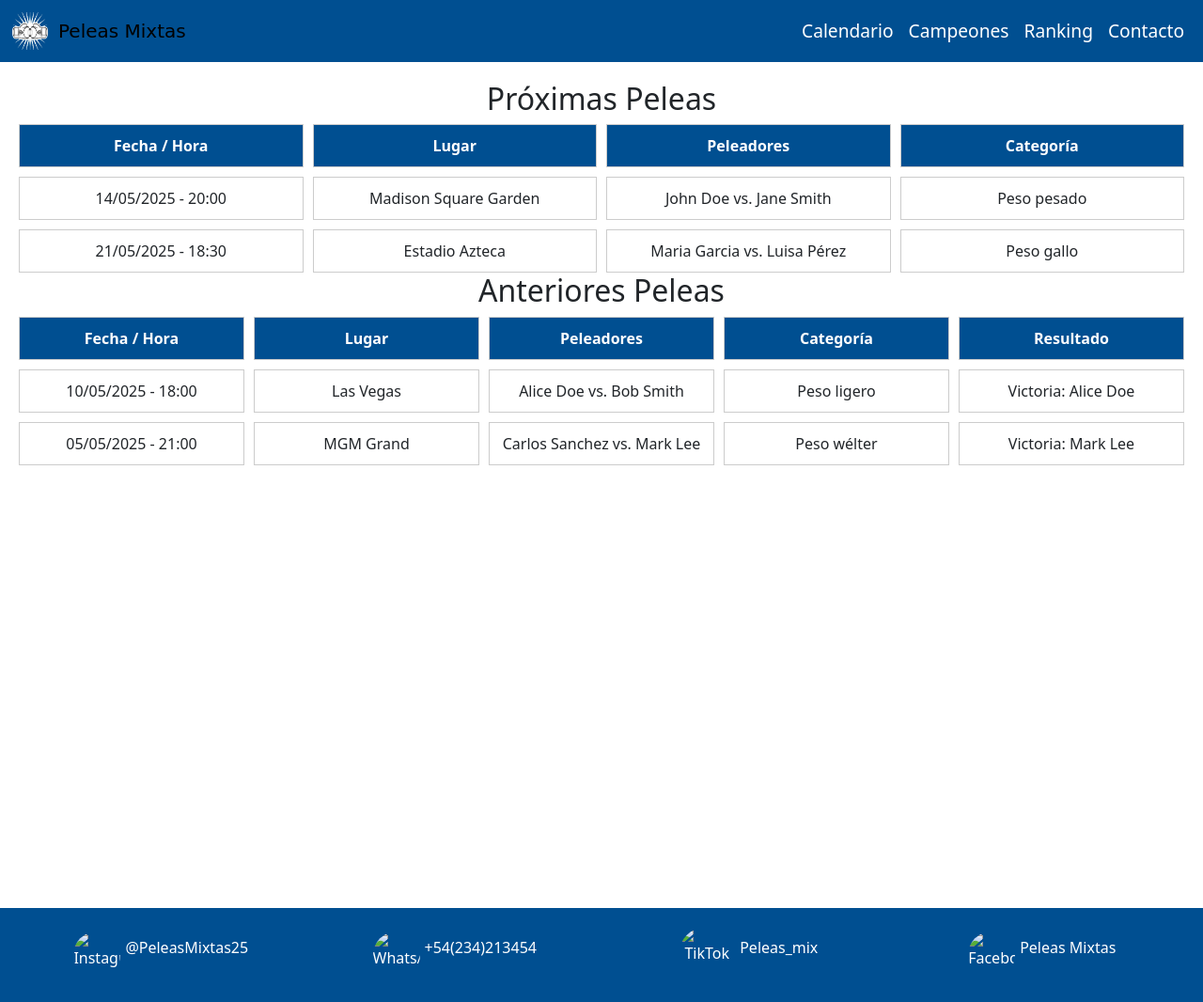
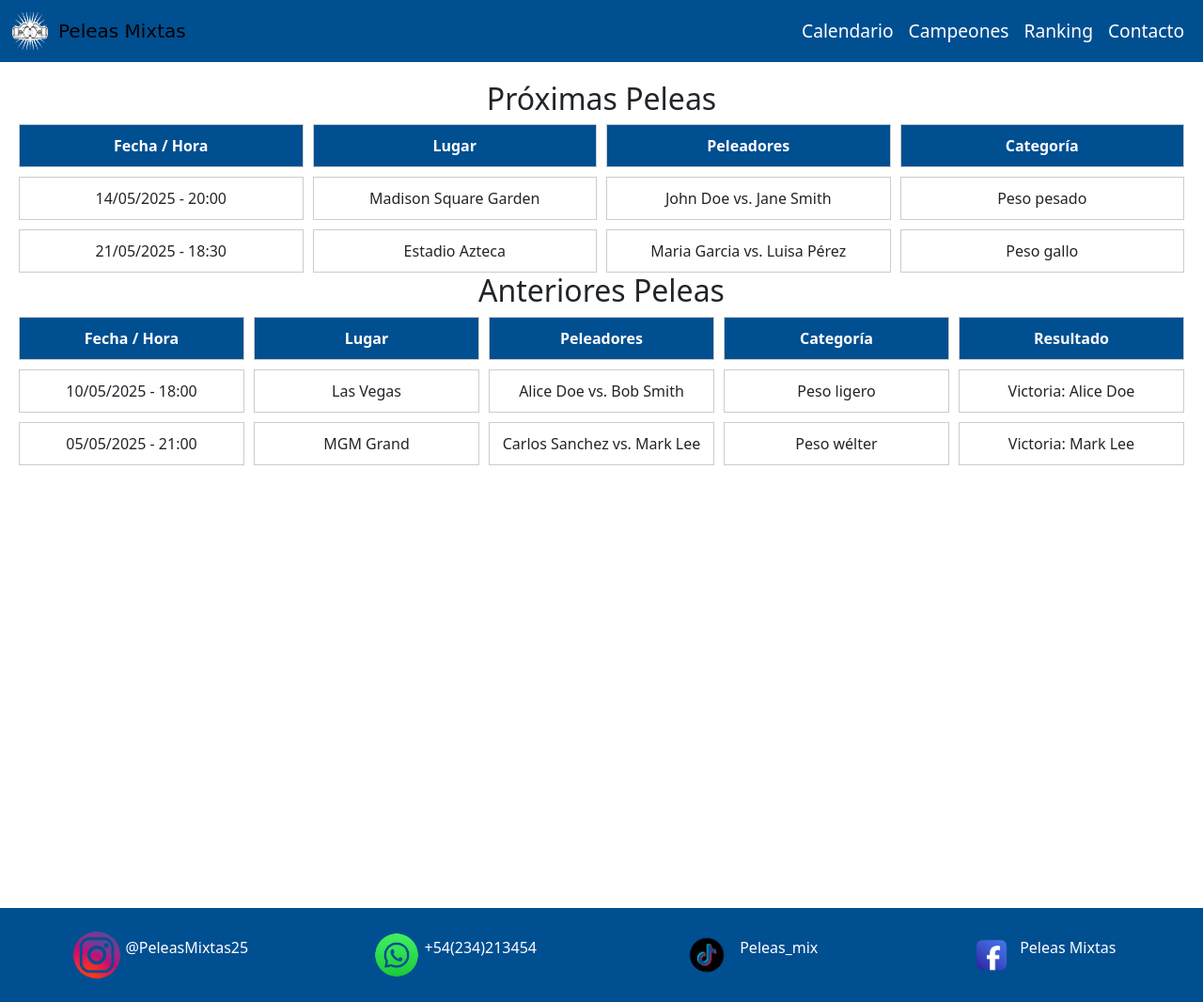
Before and after one commit to JoseCabreraa/Proyecto_Cabrera, a website: page pages/calendario.html in a window 1280 px wide. Shown: the whole page at 94% size. Drawn offline with nearby package versions, Linux system fonts and the light colour scheme; the site is published under a folder, as on GitHub Pages, so addresses that start at the root find nothing; files whose address does not match are found by name.

Commit message:
octavo comentario

```diff
--- a/pages/calendario.html
+++ b/pages/calendario.html
@@ -124,7 +124,7 @@
     <footer class="footer">
       <div class="footer-item">
         <img
-          src="/img/Logo_Instagram.png"
+          src="img/Logo_Instagram.png"
           alt="Instagram"
           height="50"
           width="50"
@@ -133,7 +133,7 @@
       </div>
       <div class="footer-item">
         <img
-          src="/img/Logo_Whatsapp.png"
+          src="img/Logo_Whatsapp.png"
           alt="WhatsApp"
           height="50"
           width="50"
@@ -141,12 +141,12 @@
         <p>+54(234)213454</p>
       </div>
       <div class="footer-item">
-        <img src="/img/Logo_TikTok.png" alt="TikTok" height="60" width="60" />
+        <img src="img/Logo_TikTok.png" alt="TikTok" height="60" width="60" />
         <p>Peleas_mix</p>
       </div>
       <div class="footer-item">
         <img
-          src="/img/Logo_Facebook.png"
+          src="img/Logo_Facebook.png"
           alt="Facebook"
           height="50"
           width="50"
```
Also changed, not shown: pages/campeones.html (+4 -4 lines), pages/contacto.html (+4 -4 lines), pages/ranking.html (+4 -4 lines), 1 other file.
